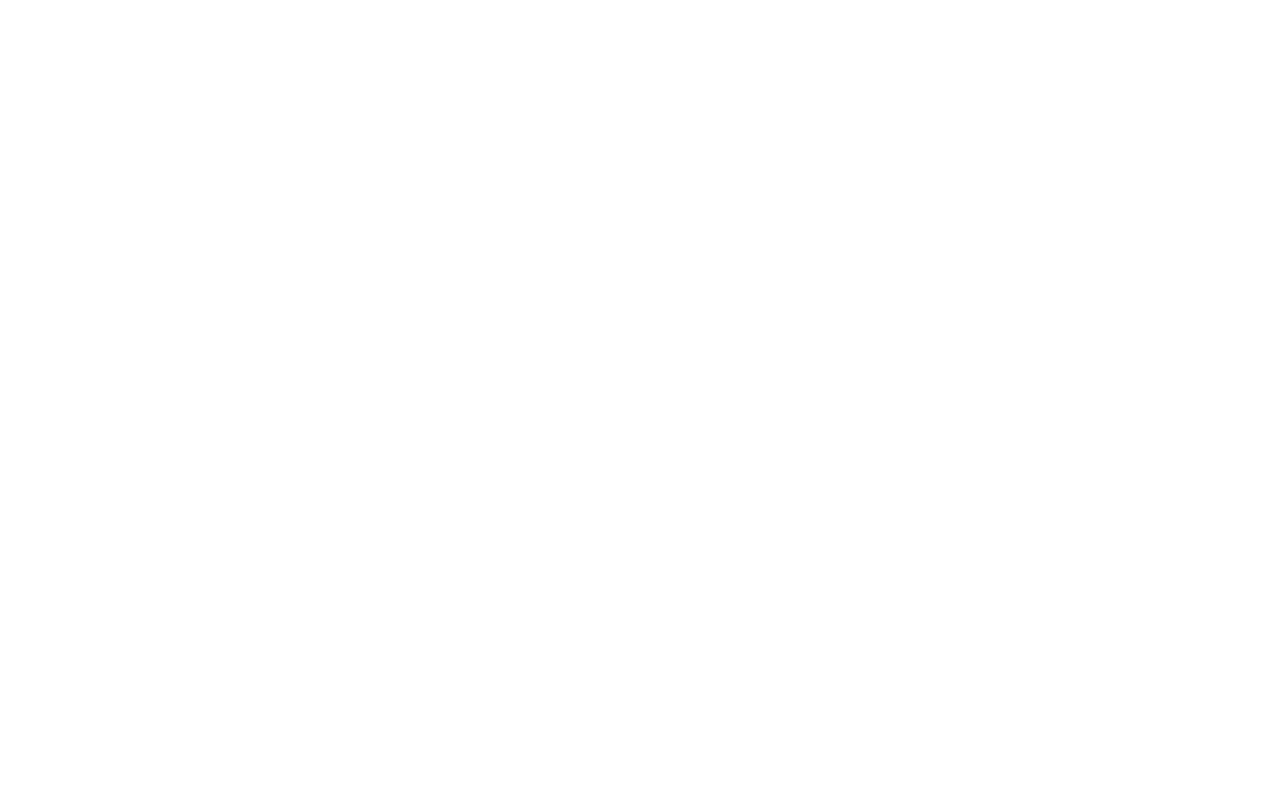
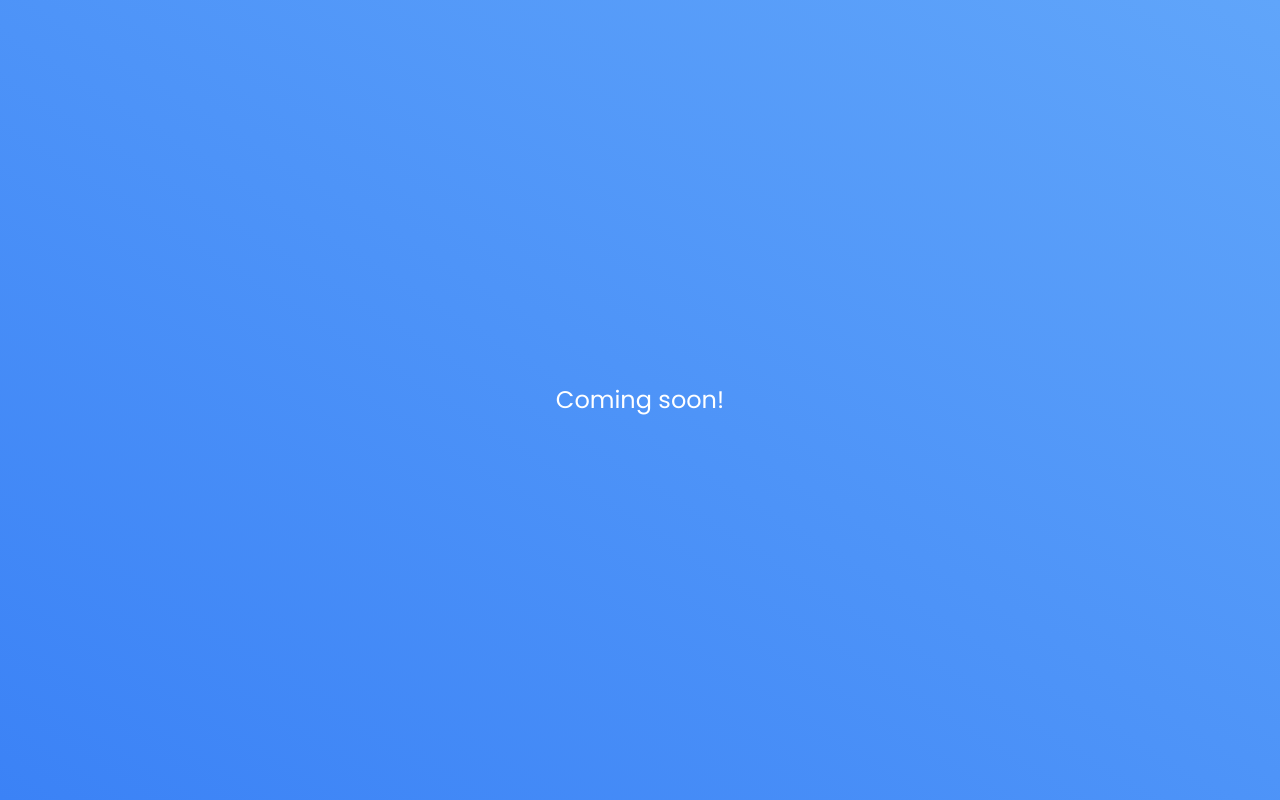
Before and after one commit to iftekhs/wave, a React (Create React App) app: page /login in a window 1280 px wide. Built offline with nearby package versions, Linux system fonts and the light colour scheme.

Commit message:
Added main layout

```diff
--- /dev/null
+++ b/src/Layouts/Main.js
@@ -0,0 +1,12 @@
+import React from 'react';
+import { Outlet } from 'react-router-dom';
+
+const Main = () => {
+  return (
+    <main className="bg-gradient-to-bl from-blue-400 to-blue-500">
+      <Outlet />
+    </main>
+  );
+};
+
+export default Main;
--- a/src/Pages/Home/Home.js
+++ b/src/Pages/Home/Home.js
@@ -41,7 +41,7 @@
 
   return (
     <section>
-      <div className="mh-100 bg-gradient-to-bl from-blue-400 to-blue-500 flex items-center justify-center px-2">
+      <div className="mh-100 flex items-center justify-center px-2">
         <div className="chatbox overflow-auto bg-cgray rounded-lg grid">
           <div className="chatbox-left pt-8 pb-5 pl-10 pr-5">
             <div className="flex flex-col">
--- a/src/Pages/Login/Login.js
+++ b/src/Pages/Login/Login.js
@@ -1,10 +1,13 @@
 import React from 'react';
 
 const Login = () => {
-  return <section>
-
-
-  </section>;
+  return (
+    <section className="px-2">
+      <div className="mh-100 flex items-center justify-center">
+        <h2 className="text-white text-2xl">Coming soon!</h2>
+      </div>
+    </section>
+  );
 };
 
 export default Login;
```
Also changed, not shown: src/Routes/Routes.js (+12 -5 lines).
